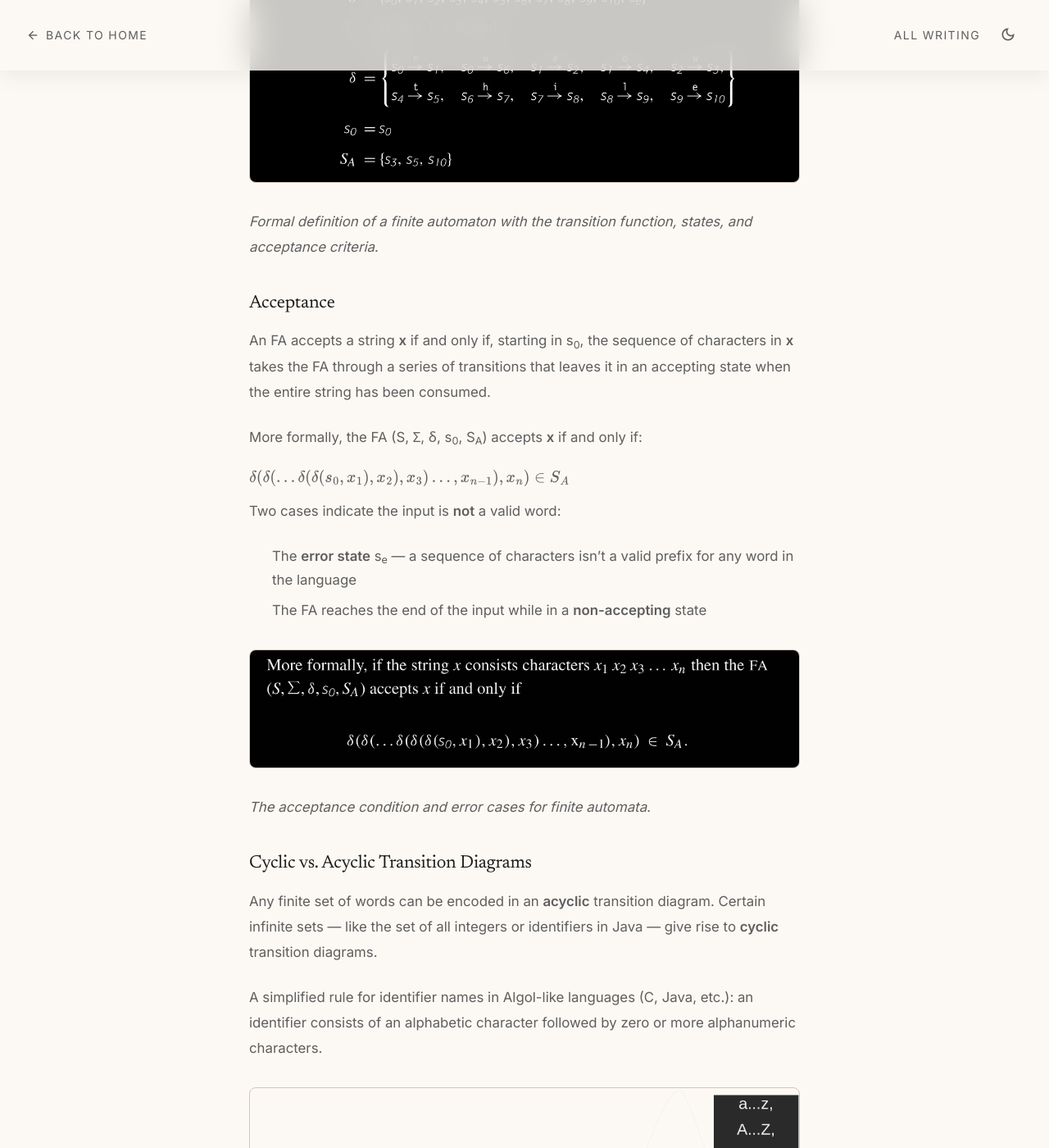
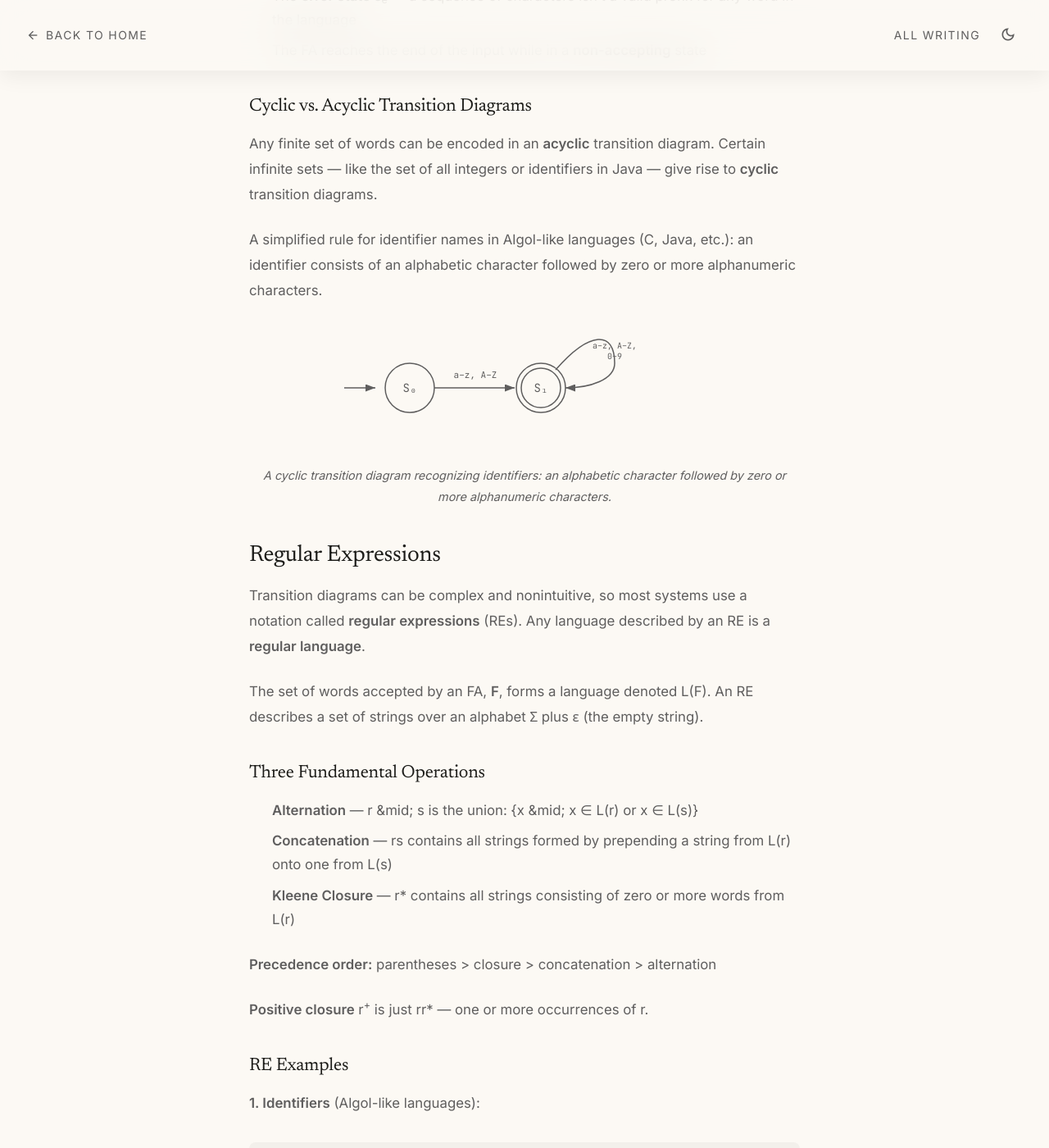
Before and after one commit to nicholicaron/nicholicaron.github.io, a Jekyll site: the page built from _posts/2023-04-05-compilers-pt-1-scanner.md, in a window 1280 px wide and 1400 px high, scrolled down 2937 px. Shown: the whole window at 82% size. Built offline with Jekyll 4.4.1, drawn with Linux system fonts in a browser that asks for light colours; nearby versions of some CDN libraries; some of the changed text lies outside the part shown.

Commit message:
Replace screenshot diagrams with inline SVGs in scanner post
Remove 2 redundant textbook screenshot images (FA formal definition
and acceptance condition) since their content was already duplicated
in the HTML table and MathJax display equation.

Replace 2 diagram screenshots with hand-crafted inline SVGs:
- Identifier FA: S0 -> S1 with self-loop (cyclic transition diagram)
- Multiline comment FA: 5-state diagram for /* */ recognition

SVGs use currentColor for automatic light/dark theme adaptation,
JetBrains Mono for state labels, and overflow-x:auto for mobile.

Co-Authored-By: Claude Opus 4.6 (1M context) <noreply@anthropic.com>

````diff
--- a/_posts/2023-04-05-compilers-pt-1-scanner.md
+++ b/_posts/2023-04-05-compilers-pt-1-scanner.md
@@ -45,9 +45,6 @@ A **finite automaton** (FA) is a five-tuple (S, &Sigma;, &delta;, s<sub>0</sub>,
 
 This five-tuple is equivalent to the transition diagram; given one we can easily recreate the other.
 
-![Finite automata formal definition](/assets/images/compilers/scanner/finite_automata_ex.png){: .post-image }
-*Formal definition of a finite automaton with the transition function, states, and acceptance criteria.*
-
 ### Acceptance
 
 An FA accepts a string **x** if and only if, starting in s<sub>0</sub>, the sequence of characters in **x** takes the FA through a series of transitions that leaves it in an accepting state when the entire string has been consumed.
@@ -60,17 +57,39 @@ Two cases indicate the input is **not** a valid word:
 1. The **error state** s<sub>e</sub> — a sequence of characters isn't a valid prefix for any word in the language
 2. The FA reaches the end of the input while in a **non-accepting** state
 
-![Finite automata acceptance](/assets/images/compilers/scanner/finite_automata_acceptance.png){: .post-image }
-*The acceptance condition and error cases for finite automata.*
-
 ### Cyclic vs. Acyclic Transition Diagrams
 
 Any finite set of words can be encoded in an **acyclic** transition diagram. Certain infinite sets — like the set of all integers or identifiers in Java — give rise to **cyclic** transition diagrams.
 
 A simplified rule for identifier names in Algol-like languages (C, Java, etc.): an identifier consists of an alphabetic character followed by zero or more alphanumeric characters.
 
-![Cyclic transition diagram for identifiers](/assets/images/compilers/scanner/cyclic_transition_diagram.png){: .post-image }
-*A cyclic transition diagram recognizing identifiers: an alphabetic character followed by zero or more alphanumeric characters.*
+<div style="overflow-x: auto; margin: 2rem 0;">
+<svg viewBox="0 0 460 140" width="460" height="140" xmlns="http://www.w3.org/2000/svg" style="display: block; margin: 0 auto; font-family: 'JetBrains Mono', monospace; max-width: 100%;">
+  <!-- Start arrow -->
+  <line x1="10" y1="70" x2="48" y2="70" stroke="currentColor" stroke-width="1.5" marker-end="url(#arrowhead-id)"/>
+  <!-- S0 -->
+  <circle cx="90" cy="70" r="30" fill="none" stroke="currentColor" stroke-width="1.5"/>
+  <text x="90" y="75" text-anchor="middle" fill="currentColor" font-size="14">S₀</text>
+  <!-- Transition S0 -> S1 -->
+  <line x1="120" y1="70" x2="218" y2="70" stroke="currentColor" stroke-width="1.5" marker-end="url(#arrowhead-id)"/>
+  <text x="170" y="58" text-anchor="middle" fill="currentColor" font-size="11">a–z, A–Z</text>
+  <!-- S1 (accepting — double circle) -->
+  <circle cx="250" cy="70" r="30" fill="none" stroke="currentColor" stroke-width="1.5"/>
+  <circle cx="250" cy="70" r="24" fill="none" stroke="currentColor" stroke-width="1.5"/>
+  <text x="250" y="75" text-anchor="middle" fill="currentColor" font-size="14">S₁</text>
+  <!-- Self-loop on S1 -->
+  <path d="M 268,48 C 310,0 340,0 340,40 C 340,60 310,70 280,70" fill="none" stroke="currentColor" stroke-width="1.5" marker-end="url(#arrowhead-id)"/>
+  <text x="340" y="22" text-anchor="middle" fill="currentColor" font-size="10">a–z, A–Z,</text>
+  <text x="340" y="35" text-anchor="middle" fill="currentColor" font-size="10">0–9</text>
+  <!-- Arrowhead marker -->
+  <defs>
+    <marker id="arrowhead-id" markerWidth="8" markerHeight="6" refX="8" refY="3" orient="auto">
+      <polygon points="0 0, 8 3, 0 6" fill="currentColor"/>
+    </marker>
+  </defs>
+</svg>
+</div>
+<p style="text-align: center; font-style: italic; color: var(--on-surface-variant); font-size: 0.9rem; margin-top: -0.5rem;">A cyclic transition diagram recognizing identifiers: an alphabetic character followed by zero or more alphanumeric characters.</p>
 
 ## Regular Expressions
 
@@ -143,8 +162,56 @@ Allowing `*` in the body (more complex due to multi-character delimiters):
 /*(^* | *+^/)**/
 ```
 
-![Multiline comment FA](/assets/images/compilers/scanner/re_multiline_comments.png){: .post-image }
-*An FA implementing the RE for multiline comments that allows `*` within the comment body.*
+<div style="overflow-x: auto; margin: 2rem 0;">
+<svg viewBox="0 0 620 160" width="620" height="160" xmlns="http://www.w3.org/2000/svg" style="display: block; margin: 0 auto; font-family: 'JetBrains Mono', monospace; max-width: 100%;">
+  <!-- Start arrow -->
+  <line x1="5" y1="80" x2="33" y2="80" stroke="currentColor" stroke-width="1.5" marker-end="url(#ah-cmt)"/>
+  <!-- S0 -->
+  <circle cx="60" cy="80" r="25" fill="none" stroke="currentColor" stroke-width="1.5"/>
+  <text x="60" y="85" text-anchor="middle" fill="currentColor" font-size="13">S₀</text>
+  <!-- S0 -> S1 -->
+  <line x1="85" y1="80" x2="113" y2="80" stroke="currentColor" stroke-width="1.5" marker-end="url(#ah-cmt)"/>
+  <text x="100" y="72" text-anchor="middle" fill="currentColor" font-size="10">/</text>
+  <!-- S1 -->
+  <circle cx="140" cy="80" r="25" fill="none" stroke="currentColor" stroke-width="1.5"/>
+  <text x="140" y="85" text-anchor="middle" fill="currentColor" font-size="13">S₁</text>
+  <!-- S1 -> S2 -->
+  <line x1="165" y1="80" x2="193" y2="80" stroke="currentColor" stroke-width="1.5" marker-end="url(#ah-cmt)"/>
+  <text x="180" y="72" text-anchor="middle" fill="currentColor" font-size="10">*</text>
+  <!-- S2 -->
+  <circle cx="220" cy="80" r="25" fill="none" stroke="currentColor" stroke-width="1.5"/>
+  <text x="220" y="85" text-anchor="middle" fill="currentColor" font-size="13">S₂</text>
+  <!-- Self-loop S2: ^* -->
+  <path d="M 206,58 C 190,10 250,10 234,58" fill="none" stroke="currentColor" stroke-width="1.5" marker-end="url(#ah-cmt)"/>
+  <text x="220" y="18" text-anchor="middle" fill="currentColor" font-size="10">^*</text>
+  <!-- S2 -> S3 -->
+  <line x1="245" y1="80" x2="313" y2="80" stroke="currentColor" stroke-width="1.5" marker-end="url(#ah-cmt)"/>
+  <text x="280" y="72" text-anchor="middle" fill="currentColor" font-size="10">*</text>
+  <!-- S3 -->
+  <circle cx="340" cy="80" r="25" fill="none" stroke="currentColor" stroke-width="1.5"/>
+  <text x="340" y="85" text-anchor="middle" fill="currentColor" font-size="13">S₃</text>
+  <!-- Self-loop S3: * -->
+  <path d="M 326,58 C 310,10 370,10 354,58" fill="none" stroke="currentColor" stroke-width="1.5" marker-end="url(#ah-cmt)"/>
+  <text x="340" y="18" text-anchor="middle" fill="currentColor" font-size="10">*</text>
+  <!-- S3 -> S2 (back edge, curved below) -->
+  <path d="M 318,100 C 300,145 240,145 228,102" fill="none" stroke="currentColor" stroke-width="1.5" marker-end="url(#ah-cmt)"/>
+  <text x="272" y="150" text-anchor="middle" fill="currentColor" font-size="10">^(* | /)</text>
+  <!-- S3 -> S4 -->
+  <line x1="365" y1="80" x2="433" y2="80" stroke="currentColor" stroke-width="1.5" marker-end="url(#ah-cmt)"/>
+  <text x="400" y="72" text-anchor="middle" fill="currentColor" font-size="10">/</text>
+  <!-- S4 (accepting) -->
+  <circle cx="460" cy="80" r="25" fill="none" stroke="currentColor" stroke-width="1.5"/>
+  <circle cx="460" cy="80" r="19" fill="none" stroke="currentColor" stroke-width="1.5"/>
+  <text x="460" y="85" text-anchor="middle" fill="currentColor" font-size="13">S₄</text>
+  <!-- Arrowhead -->
+  <defs>
+    <marker id="ah-cmt" markerWidth="8" markerHeight="6" refX="8" refY="3" orient="auto">
+      <polygon points="0 0, 8 3, 0 6" fill="currentColor"/>
+    </marker>
+  </defs>
+</svg>
+</div>
+<p style="text-align: center; font-style: italic; color: var(--on-surface-variant); font-size: 0.9rem; margin-top: -0.5rem;">An FA recognizing multiline comments (<code>/* ... */</code>) that allows <code>*</code> within the comment body.</p>
 
 **6. Registers** (for a processor with ≥32 registers):
 
````
